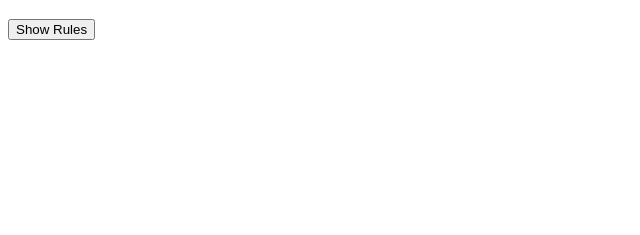
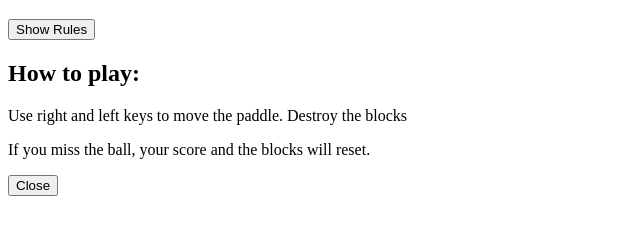
Before and after one commit to ugurduyar/atari-breakout, a plain HTML site: page index.html in a window 1280 px wide. Shown: the part 61-296 px from the top of the page, without its empty margins (0-640 px from the left). Drawn offline with Linux system fonts and the light colour scheme.

Commit message:
canvas added

```diff
--- a/index.html
+++ b/index.html
@@ -9,7 +9,14 @@
   <body>
     <h1>Breakout</h1>
     <button id="rules-btn" class="btn rules-btn">Show Rules</button>
+    <div id="rules" class="rules">
+      <h2>How to play:</h2>
+      <p>Use right and left keys to move the paddle. Destroy the blocks</p>
+      <p>If you miss the ball, your score and the blocks will reset.</p>
+      <button id="close-btn" class="btn">Close</button>
+    </div>
 
+    <canvas id="canvas" width="800" height="600"></canvas>
     <script src="script.js"></script>
   </body>
 </html>
```
